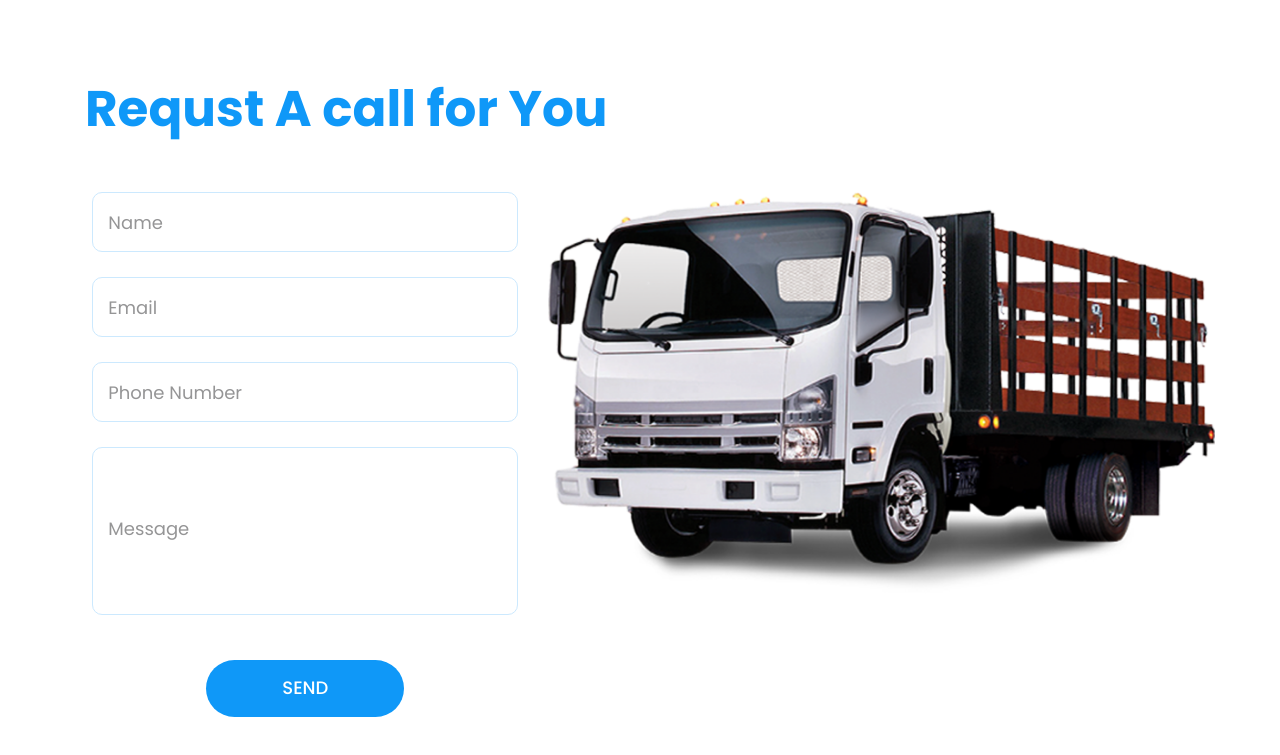
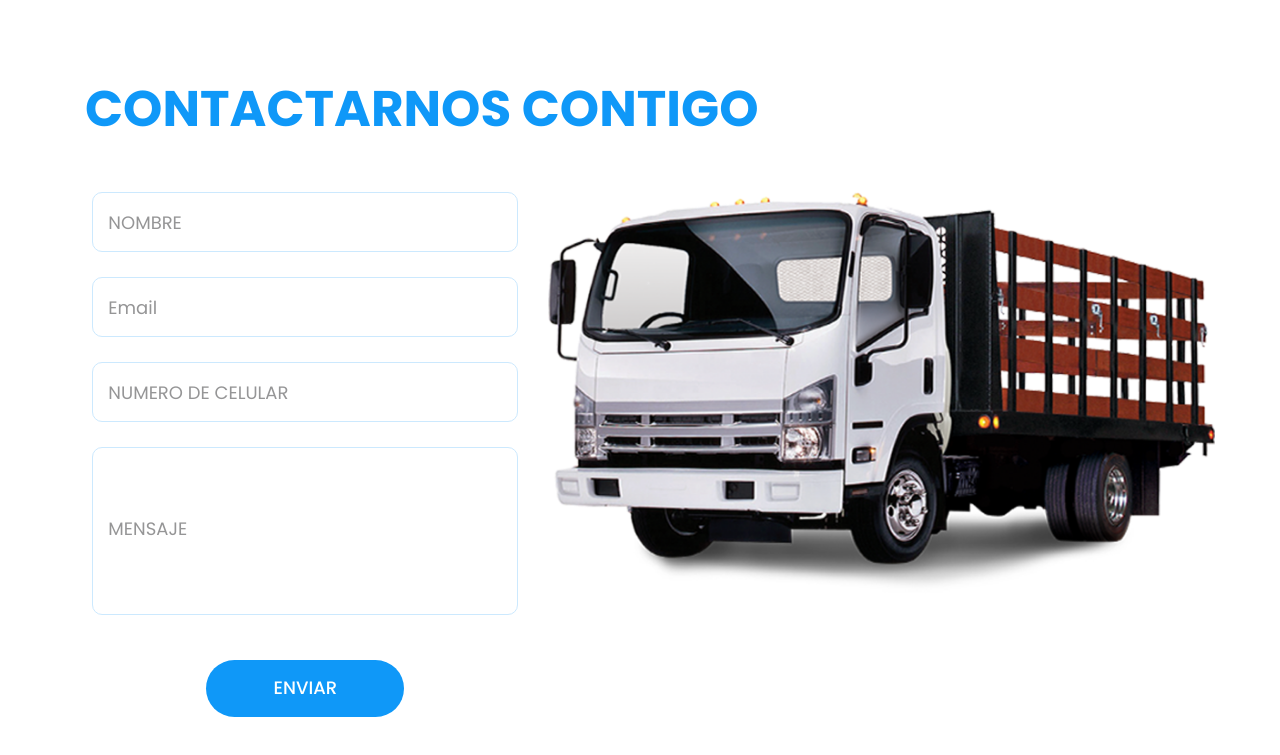
Before and after one commit to DanielBenavides24/actividad-final, a plain HTML site: page index.html in a window 1280 px wide. Shown: the part 4245-5000 px from the top of the page. Drawn offline with nearby package versions, Linux system fonts and the light colour scheme; files whose address does not match are found by name.

Commit message:
cambios en contac

```diff
--- a/index.html
+++ b/index.html
@@ -164,7 +164,7 @@
                                              <input class="transfot_form" placeholder="Numero de contacto" type="text" name="Numero de contacto">
                                           </div>
                                        <div class="col-md-12">
-                                          <button class="get_now"> AGREGAR </button>
+                                          <button class="get_now">AGREGAR</button>
                                        </div>
                                     </form>
                                  </div>
@@ -525,7 +525,7 @@
             <div class="row">
                <div class="col-md-12">
                   <div class="titlepage">
-                     <h2>Requst A call  for You</h2>
+                     <h2>CONTACTARNOS CONTIGO</h2>
                   </div>
                </div>
             </div>
@@ -537,19 +537,19 @@
                      <form id="request" class="main_form">
                         <div class="row">
                            <div class="col-md-12 ">
-                              <input class="contactus" placeholder="Name" type="type" name="Name">
+                              <input class="contactus" placeholder="NOMBRE" type="type" name="NOMBRE">
                            </div>
                            <div class="col-md-12">
                               <input class="contactus" placeholder="Email" type="type" name="Email">
                            </div>
                            <div class="col-md-12">
-                              <input class="contactus" placeholder="Phone Number" type="type" name="Phone Number">
+                              <input class="contactus" placeholder="NUMERO DE CELULAR" type="type" name="NUMERO DE CELULAR">
                            </div>
                            <div class="col-md-12">
-                              <input class="contactusmess" placeholder="Message" type="type" Message="Name">
+                              <input class="contactusmess" placeholder="MENSAJE" type="type" Message="MENSAJE">
                            </div>
                            <div class="col-md-12">
-                              <button class="send_btn">Send</button>
+                              <button class="send_btn">ENVIAR</button>
                            </div>
                         </div>
                      </form>
```
